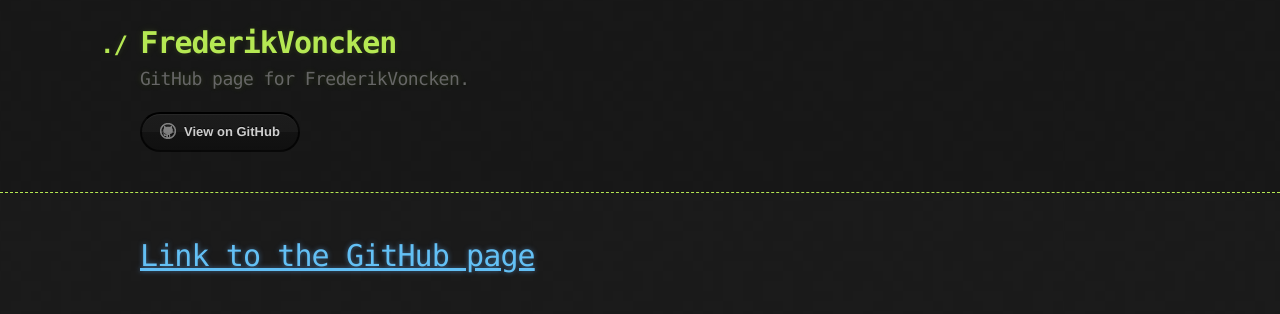
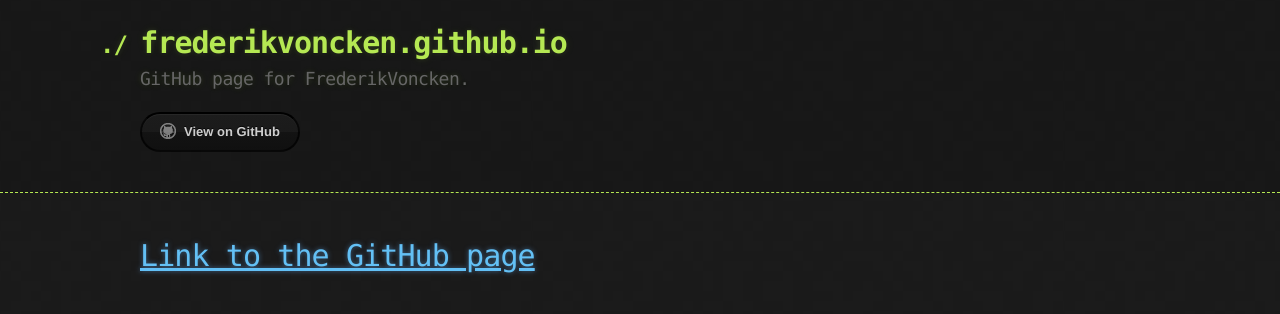
Before and after one commit to FrederikVoncken/frederikvoncken.github.io, a Jekyll site: the page built from index.md, in a window 1280 px wide. Shown: the top 314 px of the page. Built offline with Jekyll 4.4.1, drawn with Linux system fonts in a browser that asks for light colours; our own code applies the rules of GitHub Pages for plain Markdown files; part of the change alters nothing that is shown.

```diff
--- a/_config.yml
+++ b/_config.yml
@@ -1,7 +1,5 @@
-title: FrederikVoncken
+title:
 description: GitHub page for FrederikVoncken.
 show_downloads: no
 google_analytics:
 theme: jekyll-theme-hacker
-github:
-  is_project_page: false
```
